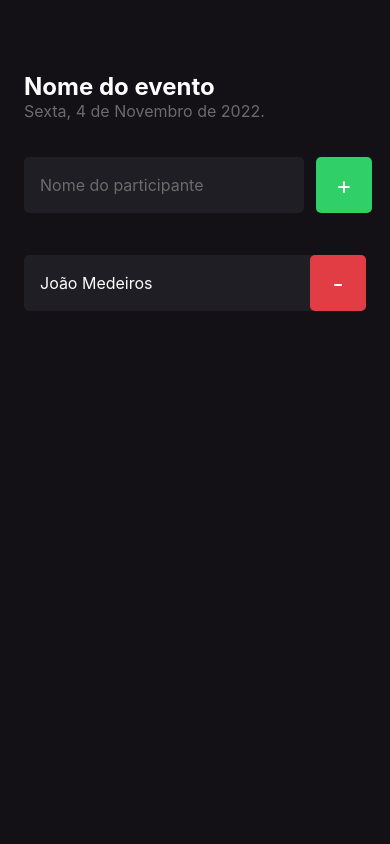
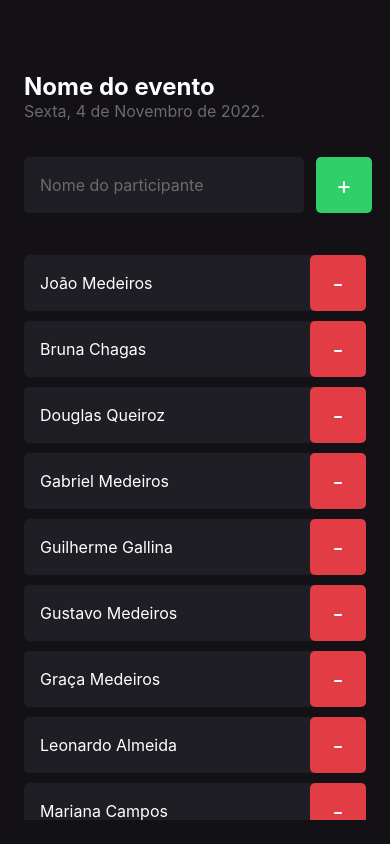
Before and after one commit to JVMedeiros/imhere, a React Native app: screen / in a window 390 px wide. Built offline with nearby package versions, Linux system fonts and the light colour scheme.

Commit message:
feat: implementing flatlist

```diff
--- a/src/screens/Home/index.tsx
+++ b/src/screens/Home/index.tsx
@@ -1,9 +1,10 @@
-import { Text, TextInput, TouchableOpacity, View } from "react-native";
+import { FlatList, Text, TextInput, TouchableOpacity, View } from "react-native";
 import { Participant } from "../components/Participant";
 
 import { styles } from "./styles";
 
 export function Home() {
+  const participants = ['João Medeiros', 'Bruna Chagas', 'Douglas Queiroz', 'Gabriel Medeiros', 'Guilherme Gallina', 'Gustavo Medeiros', 'Graça Medeiros', 'Leonardo Almeida', 'Mariana Campos', 'Danilo Campos', 'Luiza Satie', 'Leticia Chagas'];
 
   function handleParticipantAdd() {
     console.log("Você clicou no botão de Adicionar!");
@@ -36,7 +37,13 @@ export function Home() {
           </Text>
         </TouchableOpacity>
       </View>
-      <Participant name="João Medeiros" onRemove={handleParticipantRemove}/>
+      <FlatList
+        data={participants}
+        keyExtractor={item => item}
+        renderItem={({ item }) => (
+          <Participant name={item} onRemove={handleParticipantRemove}/>
+        )}
+      />
 
     </View>
   )
```
